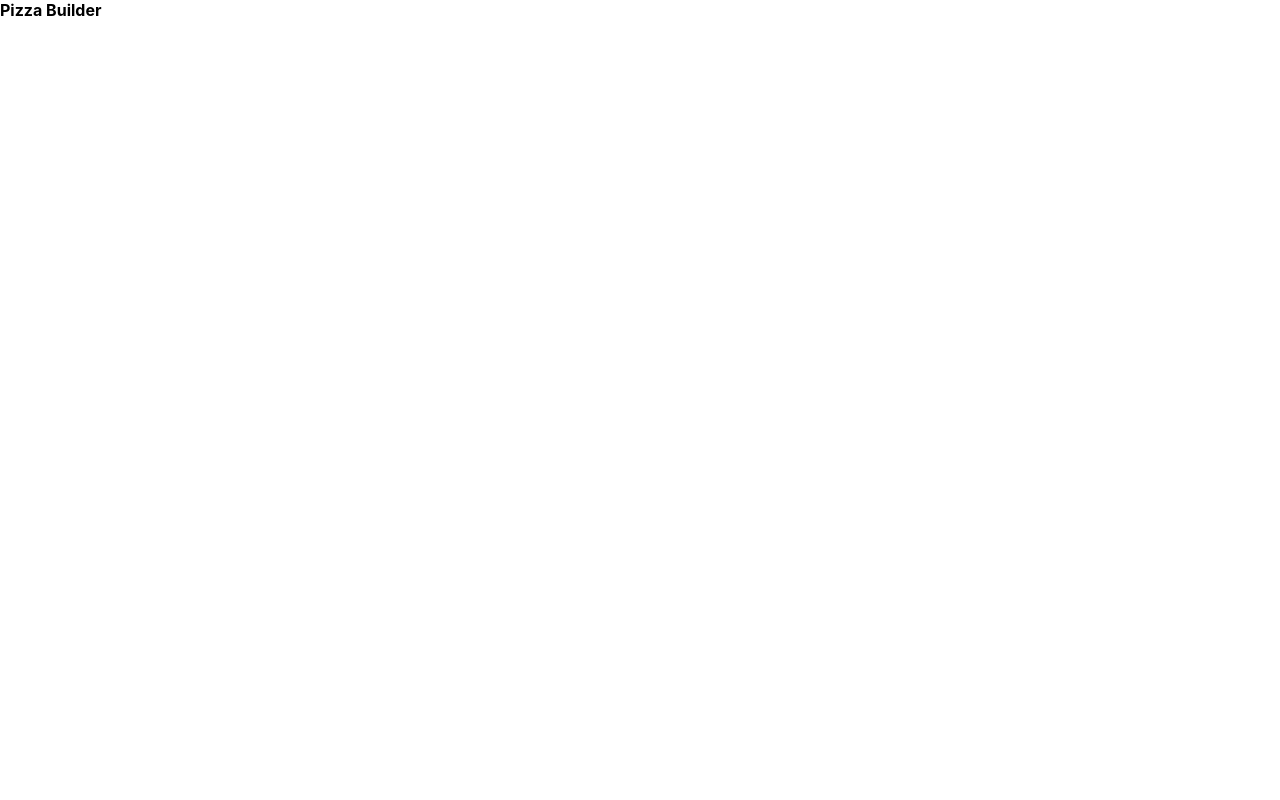
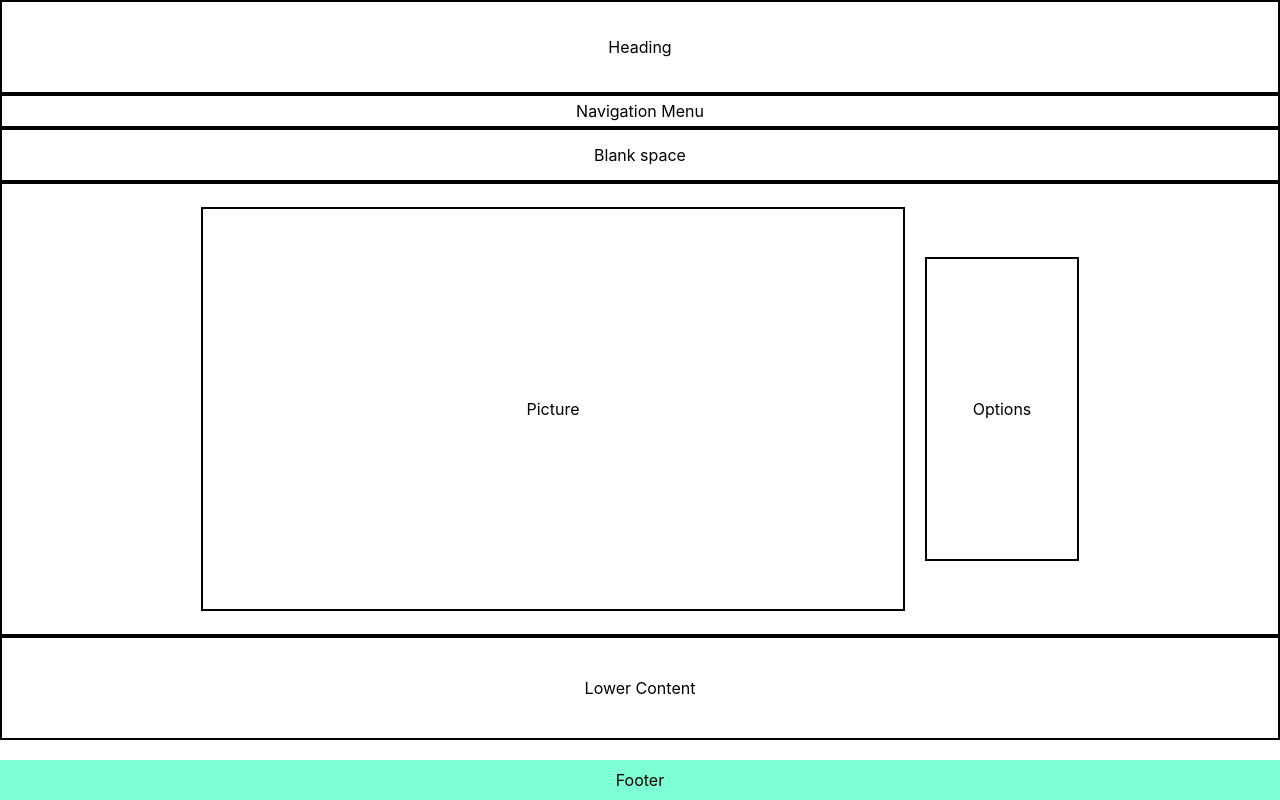
Before and after one commit to cch0088/pizzashop, a React (Create React App) app: page / in a window 1280 px wide. Built offline with nearby package versions, Linux system fonts and the light colour scheme; data requests are answered from the project's data file.

Commit message:
Basic layout done

```diff
--- a/src/App.css
+++ b/src/App.css
@@ -37,6 +37,94 @@
   }
 }
 
+.content {
+  min-height: 450px;
+  border-width: 2px;
+  border-color: black;
+  border-style: solid;
+  display: flex;
+  flex-direction: row;
+  align-items: center;
+  justify-content: center;
+}
+
+.lower-content {
+  height: 100px;
+  border-width: 2px;
+  border-color: black;
+  border-style: solid;
+  display: flex;
+  flex-direction: column;
+  align-items: center;
+  justify-content: center;
+}
+
+.spacer {
+  height: 50px;
+  border-width: 2px;
+  border-color: black;
+  border-style: solid;
+  display: flex;
+  flex-direction: column;
+  align-items: center;
+  justify-content: center;
+}
+
 .heading {
-  font-weight: bold;
+  height: 90px;
+  border-width: 2px;
+  border-color: black;
+  border-style: solid;
+  display: flex;
+  flex-direction: column;
+  align-items: center;
+  justify-content: center;
 }
+
+.navigation {
+  height: 30px;
+  border-width: 2px;
+  border-color: black;
+  border-style: solid;
+  display: flex;
+  flex-direction: column;
+  align-items: center;
+  justify-content: center;
+}
+
+.footer {
+  height: 40px;
+  position: absolute;
+  bottom: 0px;
+  width: 100%;
+  background-color: aquamarine;
+  display: flex;
+  flex-direction: column;
+  align-items: center;
+  justify-content: center;
+}
+
+.picture {
+  height: 400px;
+  width: 700px;
+  border-width: 2px;
+  border-color: black;
+  border-style: solid;
+  display: flex;
+  flex-direction: column;
+  align-items: center;
+  justify-content: center;
+  margin-right: 20px;
+}
+
+.options {
+  height: 300px;
+  width: 150px;
+  border-width: 2px;
+  border-color: black;
+  border-style: solid;
+  display: flex;
+  flex-direction: column;
+  align-items: center;
+  justify-content: center;
+}
--- a/src/App.js
+++ b/src/App.js
@@ -13,7 +13,7 @@ function App() {
   },[])
 
   return (
-    <div>
+    <div className="App">
       <PizzaBuilder pizzas={pizzas} />
     </div>
   );
--- a/src/components/PizzaBuilder.js
+++ b/src/components/PizzaBuilder.js
@@ -1,8 +1,15 @@
 function PizzaBuilder ({pizzas}) {
 
     return (<div>
-        <div className="heading">Pizza Builder</div>
-
+        <div className="heading">Heading</div>
+        <div className="navigation">Navigation Menu</div>
+        <div className="spacer">Blank space</div>
+        <div className="content">
+            <div className="picture">Picture</div>
+            <div className="options">Options</div>
+        </div>
+        <div className="lower-content">Lower Content</div>
+        <div className="footer">Footer</div>
     </div>);
 }
 
```
